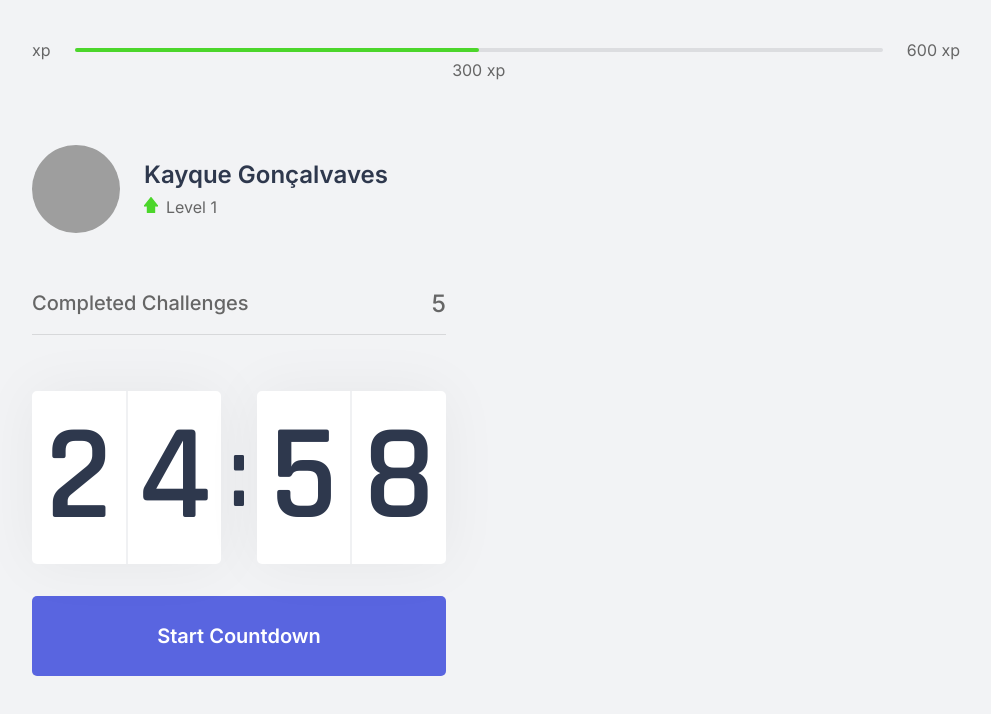
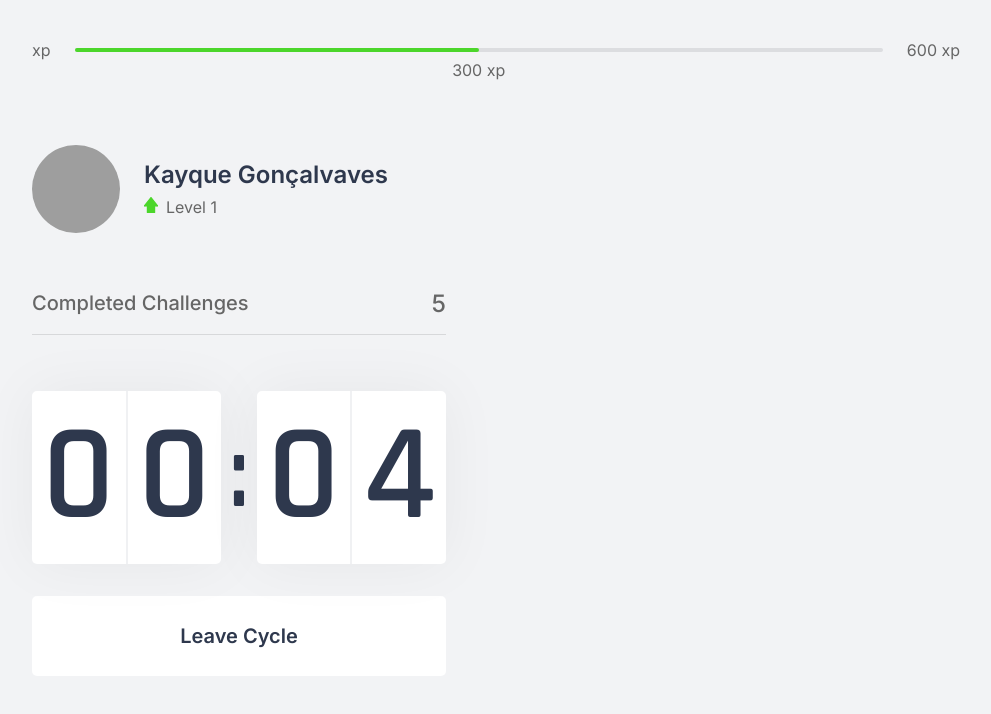
Before and after one commit to Kayque-Goncalves/nlw-project, a Next.js app in the folder moveit-next/: page / in a window 1280 px wide. Both pictures are taken after a click on the button "Start Countdown". Shown: the top 714 px of the page, without its empty margins (144-1135 px from the left). Built offline with nearby package versions, Linux system fonts and the light colour scheme; grey boxes are pictures that could not be loaded.

Commit message:
Finish countdown functionality

```diff
--- a/moveit-next/src/components/Countdown.tsx
+++ b/moveit-next/src/components/Countdown.tsx
@@ -1,27 +1,39 @@
 import { useState, useEffect } from 'react'
 import styles from '../styles/components/Countdown.module.css'
 
+let countdownTimeout: NodeJS.Timeout;
+
 export function Countdown() {
-    const [time, setTime] = useState(25 * 60)
-    const [active, setActive] = useState(false)
+    const [time, setTime] = useState(0.1 * 60)
+    const [isActive, setIsActive] = useState(false)
+    const [hasFinished, setHasFinished] = useState(false)
 
-    const minutes = Math.floor(time) / 60
+    const minutes = Math.floor(time / 60)
     const seconds = time % 60
 
     const [minuteLeft, minuteRight] = String(minutes).padStart(2, '0').split('')
     const [secondLeft, secondRight] = String(seconds).padStart(2, '0').split('')
 
     function startCountdown() {
-        setActive(true)
+        setIsActive(true)
+    }
+
+    function resetCountdown() {
+        clearTimeout(countdownTimeout)
+        setIsActive(false)
+        setTime(0.1 * 60)
     }
 
     useEffect(() => {
-        if (active && time > 0) {
-            setTimeout(() => {
+        if (isActive && time > 0) {
+            countdownTimeout = setTimeout(() => {
                 setTime(time - 1)
             }, 1000)
+        } else if (isActive && time === 0) {
+            setHasFinished(true)
+            setIsActive(false)
         }
-    }, [active, time])
+    }, [isActive, time])
 
     return (
         <div>
@@ -37,6 +49,24 @@
                 </div>
             </div>
 
+            { hasFinished ? (
+                <button
+                    disabled
+                    className={styles.countdownButton}
+                >
+                    Finished Countdown
+                </button>
+            ) : (
+            <>
+                { isActive ? (
+                    <button
+                      type="button"
+                      className={ `${styles.countdownButton} ${styles.countdownButtonActive}`}
+                      onClick={ resetCountdown }
+                    >
+                    Leave Cycle
+                    </button>
+                ) : (
                     <button
                         type="button"
                         className={ styles.countdownButton }
@@ -44,6 +74,9 @@
                     >
                     Start Countdown
                     </button>
+                ) }
+            </>
+            )}
         </div>
     )
 }
--- a/moveit-next/src/styles/components/Countdown.module.css
+++ b/moveit-next/src/styles/components/Countdown.module.css
@@ -59,6 +59,22 @@
     transition: background-color 0.2s;
 }
 
-.countdownButton:hover{
+.countdownButton:not(:disabled):hover{
     background: var(--blue-dark)
 }
+
+.countdownButtonActive {
+    background: var(--white);
+    color: var(--title);
+}
+
+.countdownButtonActive:not(:disabled):hover {
+    background: var(--red);
+    color: var(--white);
+}
+
+.countdownButton:disabled {
+    background: var(--white);
+    color: var(--text);
+    cursor: not-allowed;
+}
```
Lines whose indentation alone changed are shown as unchanged.
